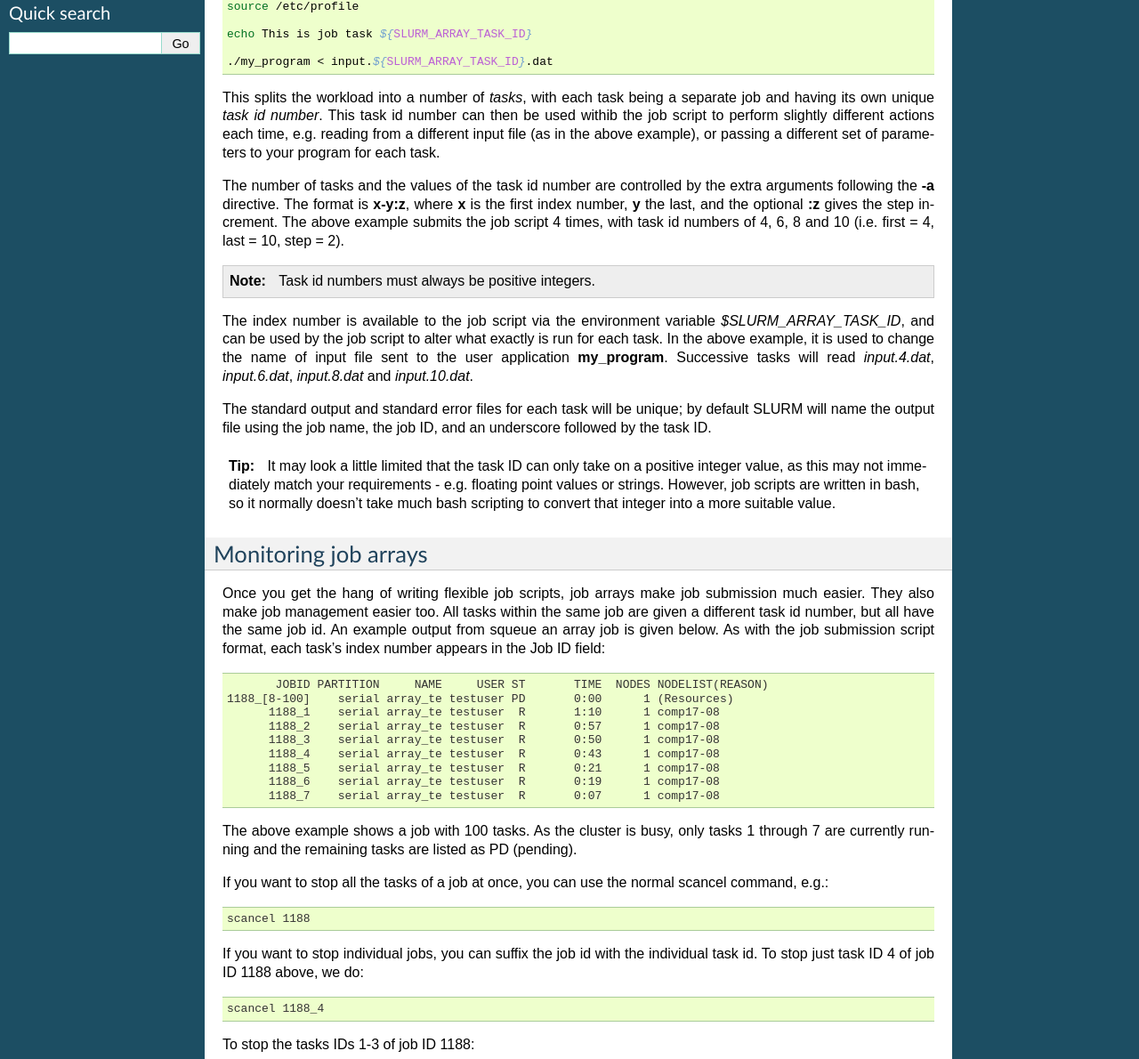
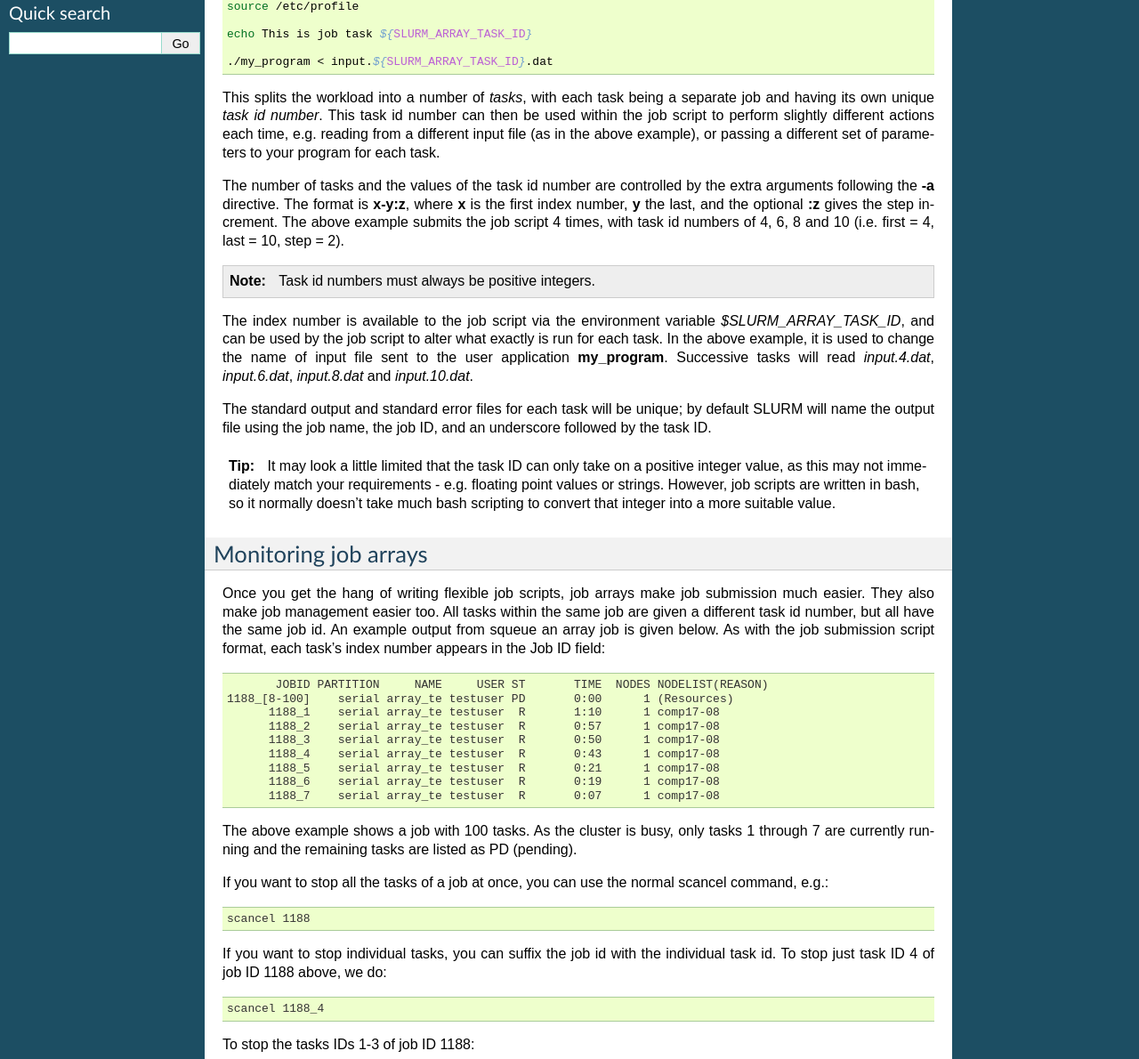
Before and after one commit to MikePacey/Lancaster-HEC, a Sphinx documentation site: the page built from docs/jobarrays.rst, in a window 1280 px wide. Shown: the part 328-1518 px from the top of the page at 89% size. Built offline with Sphinx 7.4.7, drawn with Linux system fonts in a browser that asks for light colours.

```diff
--- a/docs/jobarrays.rst
+++ b/docs/jobarrays.rst
@@ -28,7 +28,7 @@
 
 This splits the workload into a number of *tasks*, with each task
 being a separate job and having its own unique *task id number*.
-This task id number can then be used withib the job script to perform
+This task id number can then be used within the job script to perform
 slightly different actions each time, e.g. reading from a different
 input file (as in the above example), or passing a different set of
 parameters to your program for each task.
@@ -91,7 +91,7 @@
 
   scancel 1188
 
-If you want to stop individual jobs, you can suffix the job id with the individual
+If you want to stop individual tasks, you can suffix the job id with the individual
 task id. To stop just task ID 4 of job ID 1188 above, we do:
 
 .. code-block:: console
--- a/docs/mpi.rst
+++ b/docs/mpi.rst
@@ -107,7 +107,7 @@
 Different nodes have different architectures, numbers of cores and amounts
 of memory; to ensure optimum placement all nodes used in the same parallel
 job must be of the same type. The different types of node are described
-in full in Requesting specific node types.
+in full in :ref:`Requesting specific node types<nodetypes>`.
 
 In this example, the node type is *10Geth64G*, which has 16 cores, 64G of
 memory and 10G ethernet network connection.
```
Also changed, not shown: other parts of docs/mpi.rst (+1 -1 lines).
